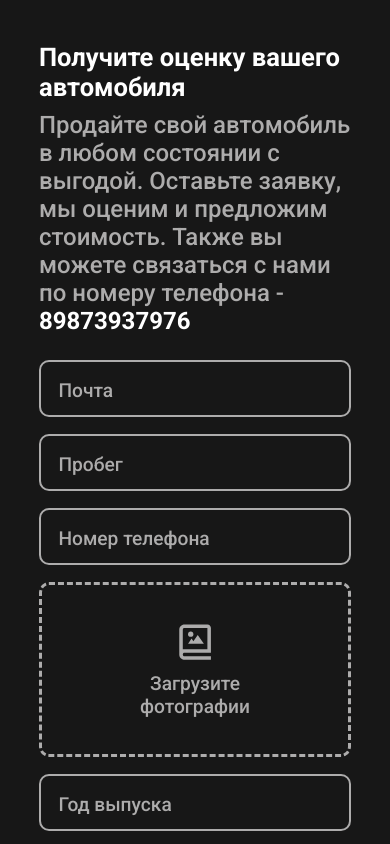
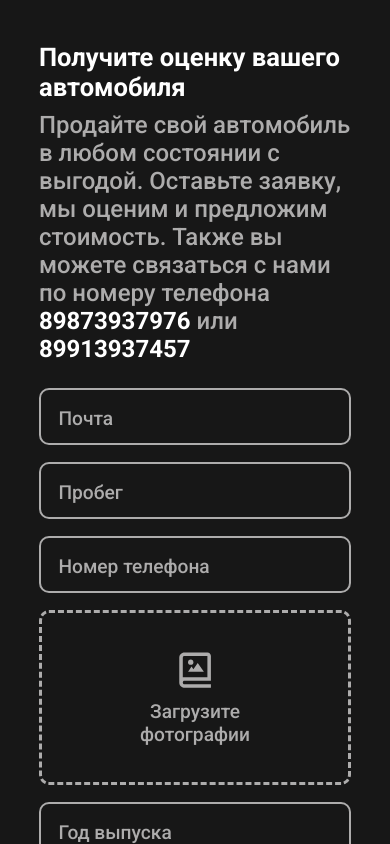
Before and after one commit to sirsur/auto-selection, a Next.js app: page /components/Review in a window 390 px wide. Shown: the top 844 px of the page. Built offline with nearby package versions, Linux system fonts and the light colour scheme.

Commit message:
new phone number added

```diff
--- a/pages/components/Review.js
+++ b/pages/components/Review.js
@@ -107,7 +107,7 @@ export default function Review() {
     return (
         <section id = 'review'>
             <h2>Получите оценку вашего автомобиля</h2>
-            <p className={styles.review_p}>Продайте свой автомобиль в любом состоянии с выгодой. Оставьте заявку, мы оценим и предложим стоимость. Также вы можете связаться с нами по номеру телефона - <b>89873937976</b></p>
+            <p className={styles.review_p}>Продайте свой автомобиль в любом состоянии с выгодой. Оставьте заявку, мы оценим и предложим стоимость. Также вы можете связаться с нами по номеру телефона <b>89873937976</b> или <b>89913937457</b></p>
             <form className={styles.review_form} onSubmit={(e) => handleSubmit(e)} >
                 <div className={styles.review_form_units}>
                     <input
```
